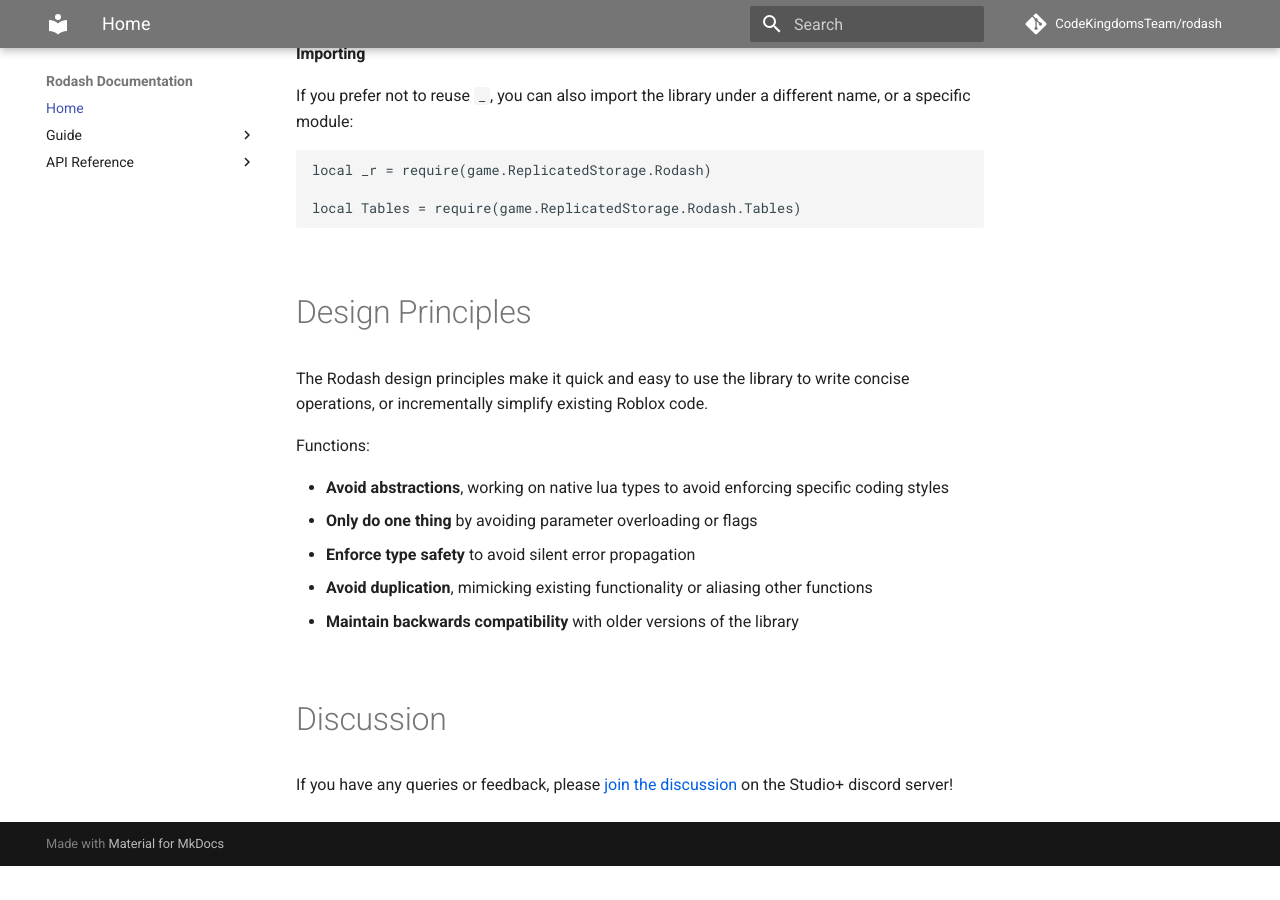
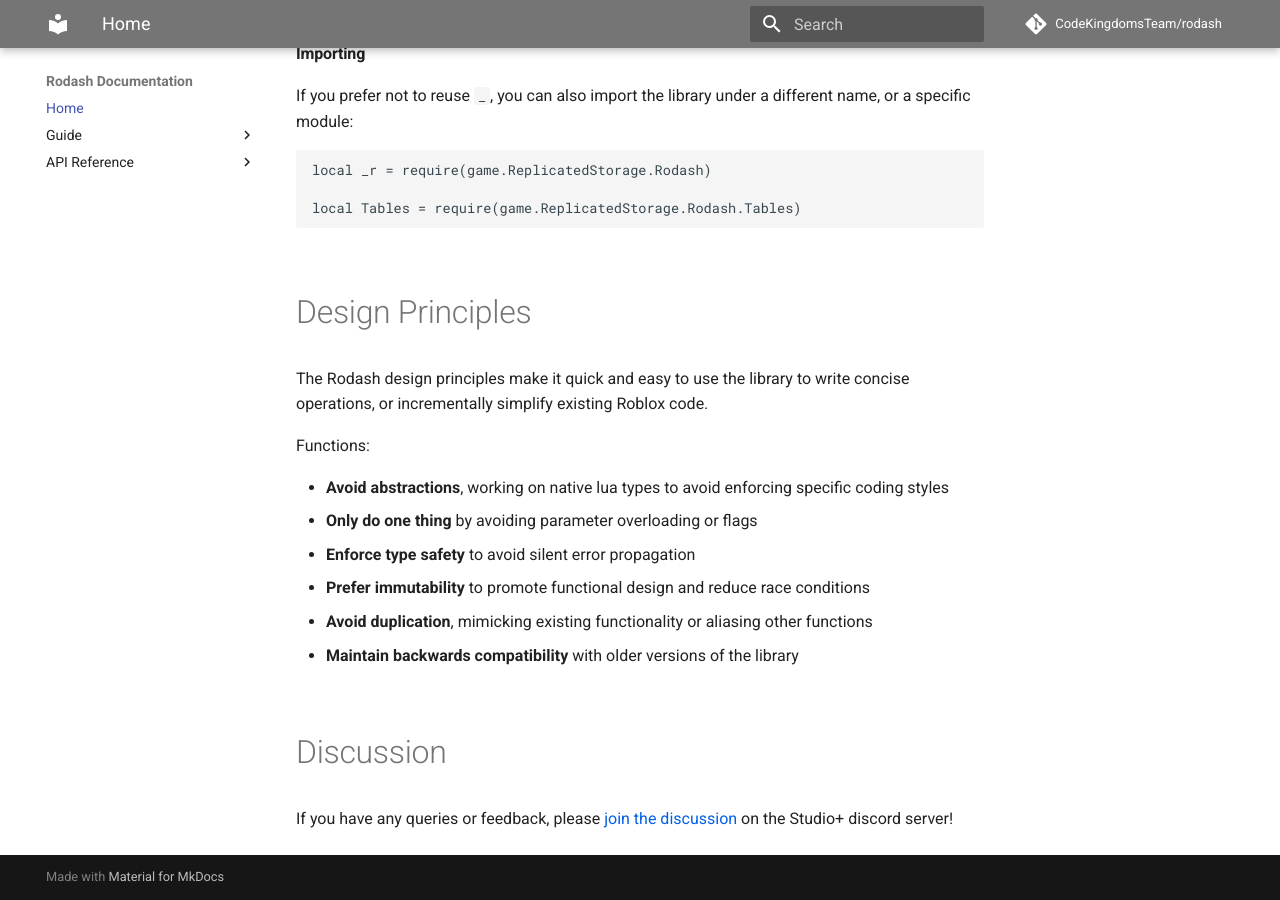
Before and after one commit to CodeKingdomsTeam/rodash, an MkDocs documentation site: the page built from docs/index.md, in a window 1280 px wide and 900 px high, scrolled down 1142 px. Built offline with MkDocs 1.6.1 and Material for MkDocs 9.7.7, drawn with Linux system fonts in a browser that asks for light colours; comment, search, counter and statistics services are not loaded; before the commit the page ends 2008 px from its top, so only the background shows below that.

Commit message:
Updates to docs

```diff
--- a/docs/index.md
+++ b/docs/index.md
@@ -55,6 +55,7 @@
 - **Avoid abstractions**, working on native lua types to avoid enforcing specific coding styles
 - **Only do one thing** by avoiding parameter overloading or flags
 - **Enforce type safety** to avoid silent error propagation
+- **Prefer immutability** to promote functional design and reduce race conditions
 - **Avoid duplication**, mimicking existing functionality or aliasing other functions
 - **Maintain backwards compatibility** with older versions of the library
 
```
Also changed, not shown: 6 other files.
